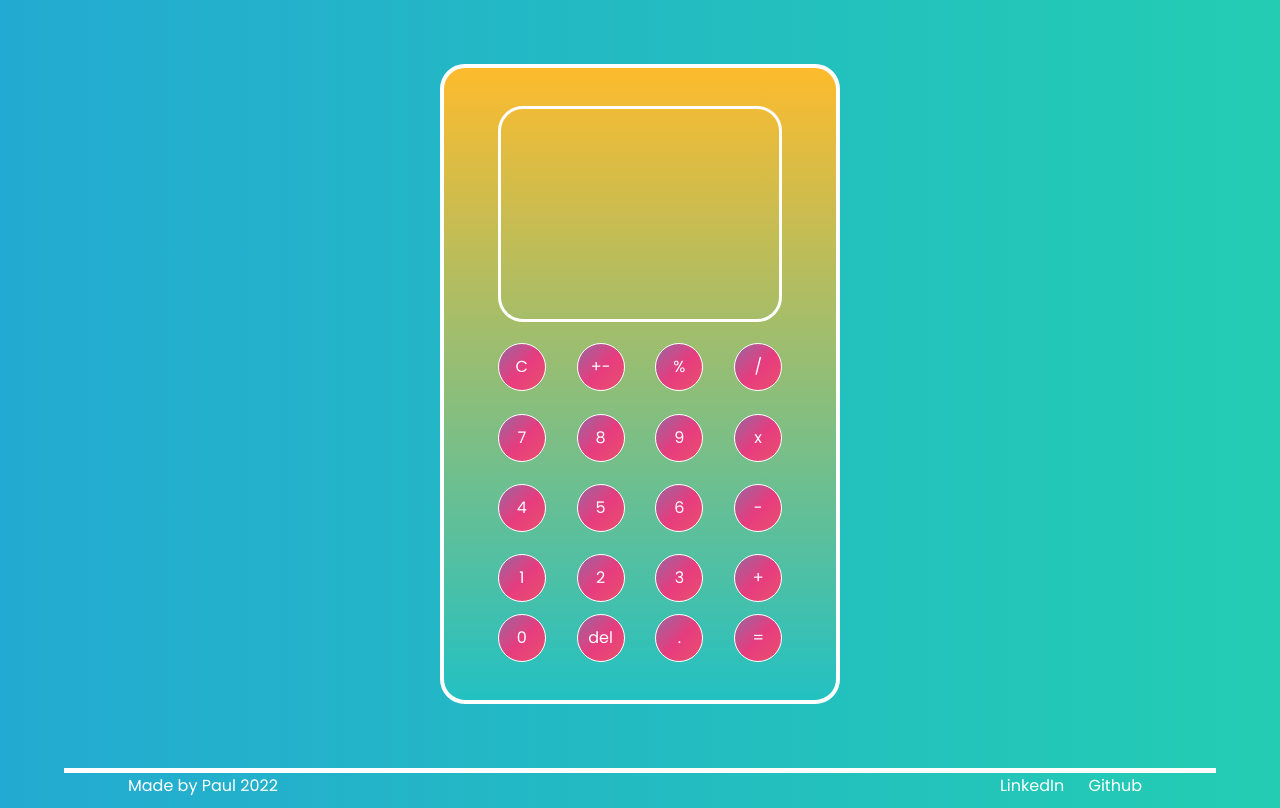
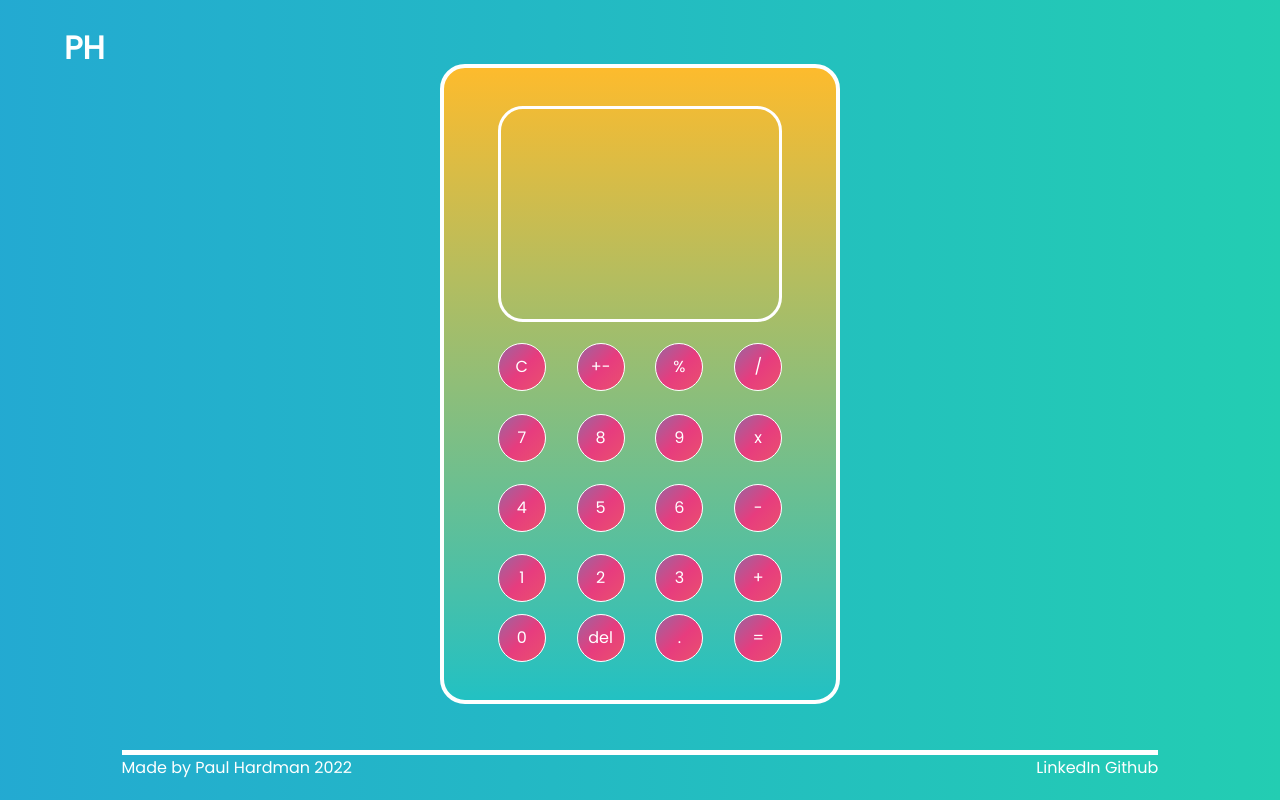
Before and after one commit to singapaul/javascript-calculator, a plain HTML site: page index.html in a window 1280 px wide. Drawn offline with Linux system fonts and the light colour scheme.

Commit message:
I added my initials and used positioning to make more presentable

```diff
--- a/SASS-files/layout.scss
+++ b/SASS-files/layout.scss
@@ -64,23 +64,43 @@ hr {
 }
 
 .footer {
+position: absolute;
+bottom: 20px;
+left:5%;
+right: 5%;
+width: 90%;
 
-  height: 5vh;
 
   &-contents {
     display: flex;
     flex-direction: row;
     align-items: center;
     justify-content: space-between;
-    padding: 0 10%;
     color: white;
     font-family: 'Poppins', sans-serif;
+    padding: 0 5%;
   }
 
 
 
 }
 
+
 a{text-decoration: none;
 color: white;
-padding:0 10px}
+padding:0}
+
+
+h1{
+  visibility: hidden;
+  color: white;
+  font-family: 'Poppins', sans-serif;
+position: absolute;
+top: 3%;
+left: 5%;}
+
+// at 600 or larger this happens
+@media only screen and (min-width: 600px) {
+  h1 {visibility: visible;
+  }
+}
--- a/index.html
+++ b/index.html
@@ -24,6 +24,9 @@
 
 <body>
   <!-- This is the calculator  -->
+  <header>
+    <h1>PH</h1>
+  </header>
   <section class="calculator">
     <!-- the contents of the calculator goes below here -->
     <!-- There will be 19 buttons and a div to display the result/calcualtion -->
@@ -65,7 +68,7 @@
   <footer class="footer">
     <hr>
     <div class="footer-contents">
-      <div>Made by Paul 2022</div>
+      <div>Made by Paul Hardman 2022</div>
       <ul>
         <a href="https://www.linkedin.com/in/paul-hardman-1199b6108/" target="_blank">LinkedIn</a>
         <a href="https://github.com/singapaul" target="_blank">Github</a>
--- a/script.js
+++ b/script.js
@@ -177,6 +177,12 @@ const equalsButtonClick = (evnt) => {
   console.log(typeof (num1));
   num2 = parseFloat(num2);
 
+// In the case I want to keep calculating, and I have entered = a second/third/fourth time, I want to output my result
+
+
+
+
+
 
 // Switch statement
   const opt = operator;
```
Also changed, not shown: style.css.
